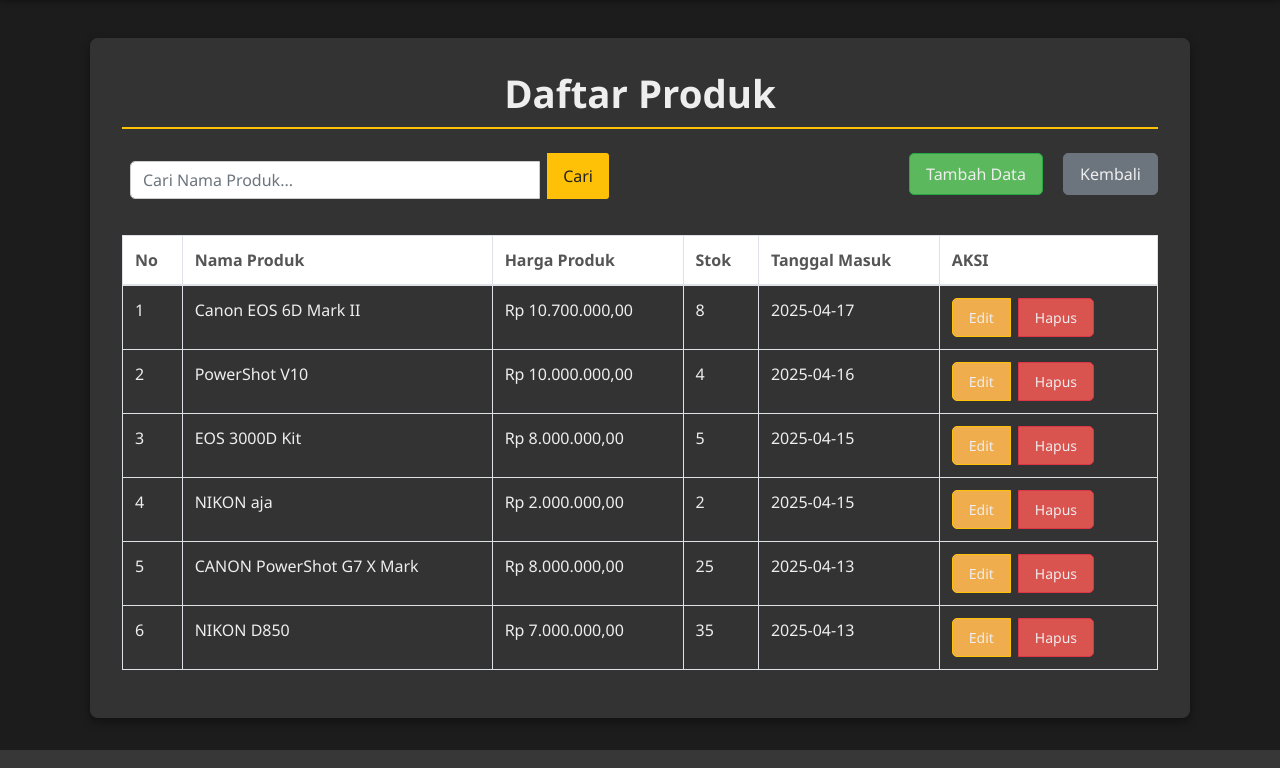
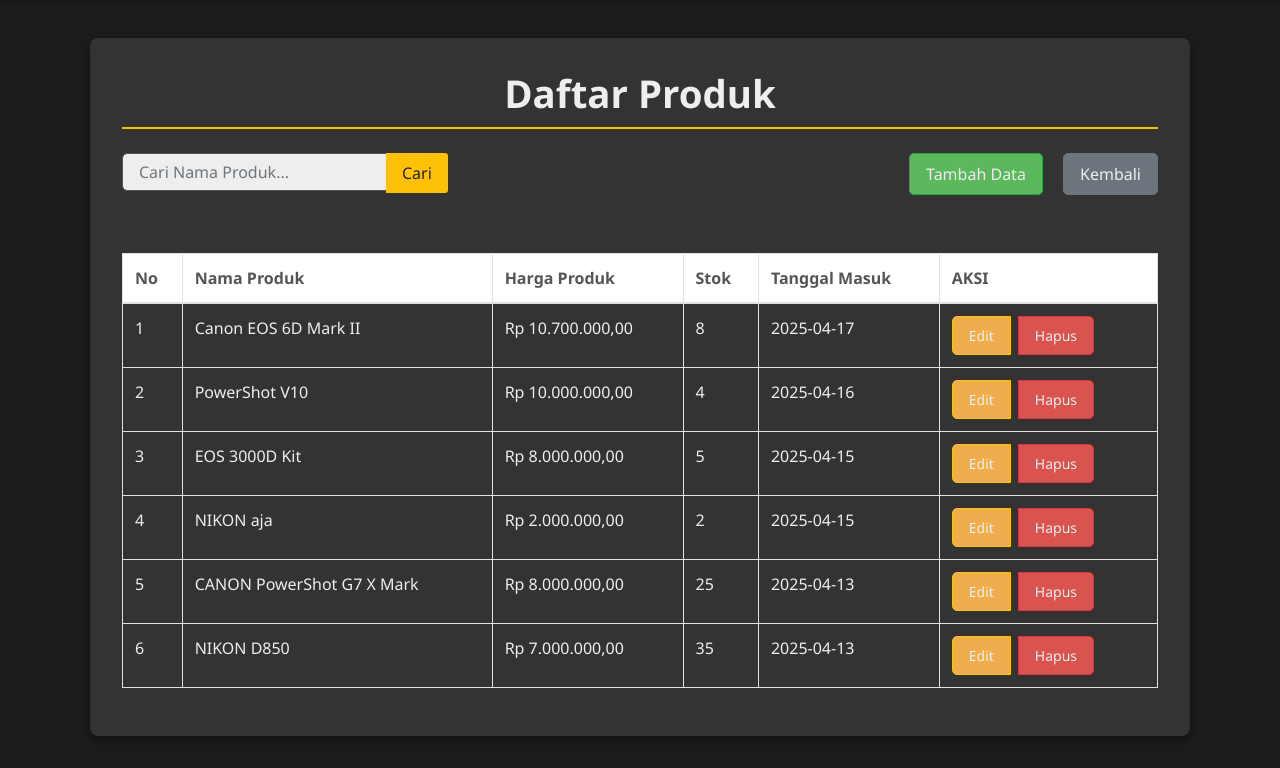
Before and after one commit to lana78uu/ujikom_inventory, a PHP site: page /tampil_produk.php in a window 1280 px wide. Shown: the part 74-842 px from the top of the page. Run offline with PHP 8.4, Linux system fonts and the light colour scheme; data comes from the database, SQL or seed files in the repository.

Commit message:
tampil_produk.php

```diff
--- a/tampil_produk.php
+++ b/tampil_produk.php
@@ -204,25 +204,21 @@ function formatRupiah($angka) {
         }
 
         .input-group {
-            flex-grow: 1;
-            margin-right: 1rem;
+            margin-bottom: 1.5rem;
         }
 
         .form-control {
-            background-color: #fff;
-            color: #333;
-            border: 1px solid #ccc;
+            border: 1px solid #555;
             border-radius: 5px;
-            padding: 0.75rem;
-            margin: 0.5rem;
-            width: 100%;
-            box-sizing: border-box; /* Agar padding dan border tidak menambah lebar total */
+            padding: 1rem;
+            color: #eee;
+            background-color: #eee;
         }
 
         .form-control:focus {
             outline: none;
-            border-color: #ffc107; /* Warna fokus yang jelas (misalnya kuning) */
-            box-shadow: 0 0 5px rgba(255, 193, 7, 0.5); /* Efek bayangan fokus yang halus */
+            border-color: #ffc107;
+            box-shadow: 0 0 5px rgba(255, 193, 7, 0.5);
         }
 
         .input-group-append .btn {
```
